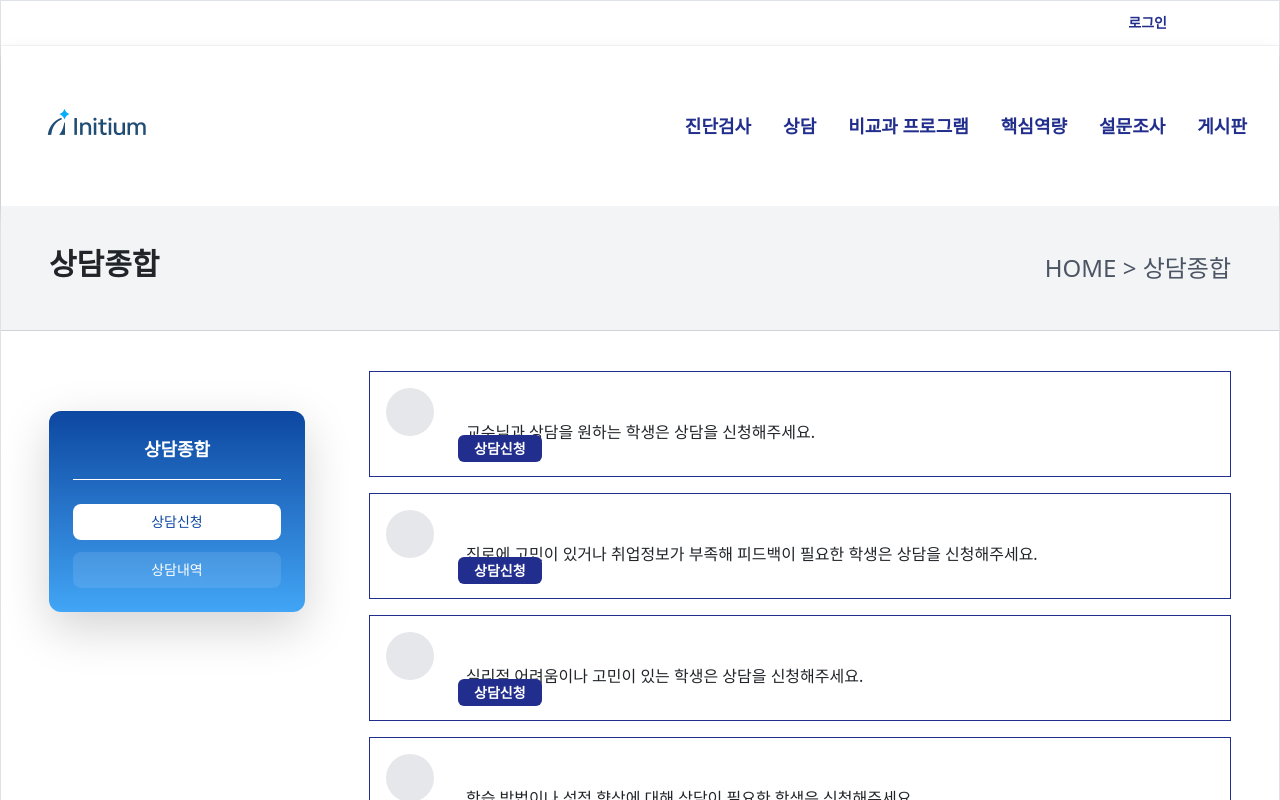
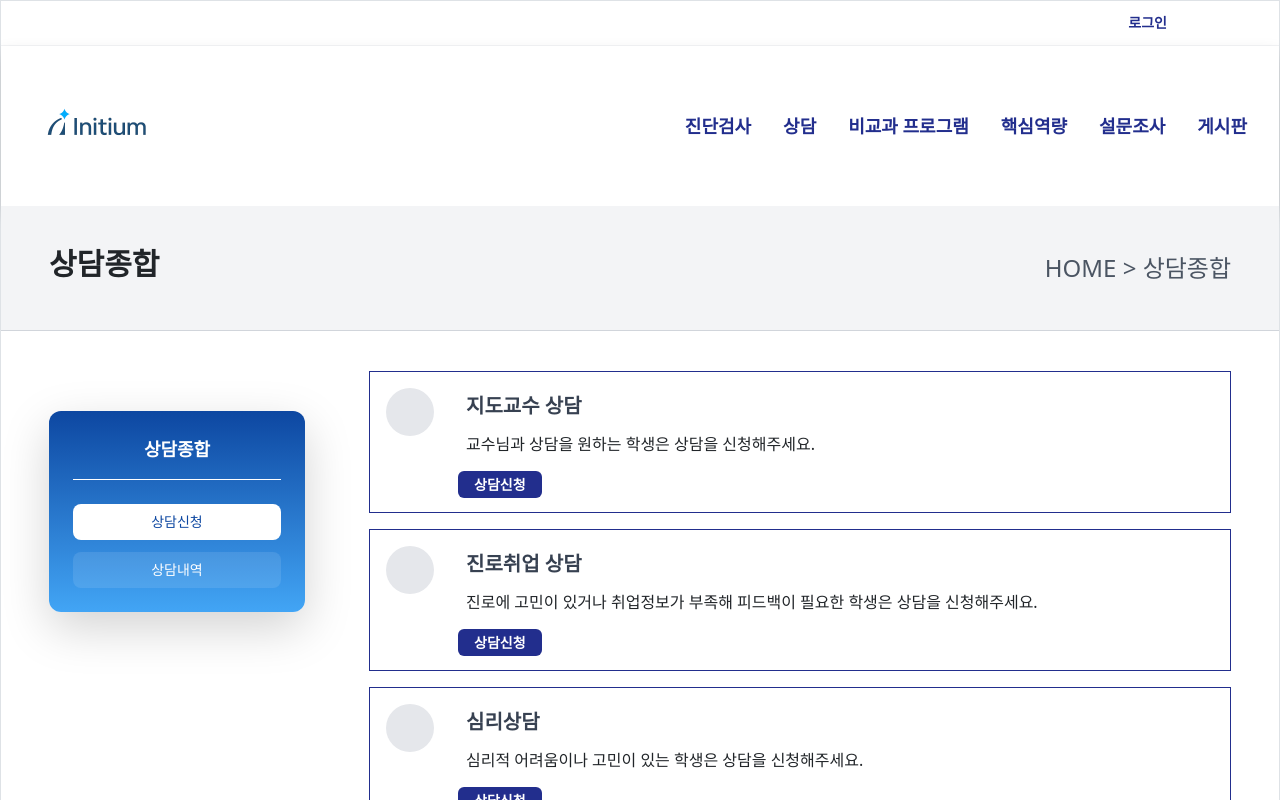
Before and after one commit to kimhyungkwan900/SecondProjINITIUMFront, a React (Vite) app: page /consult in a window 1280 px wide. Shown: the top 800 px of the page. Built offline with nearby package versions, Linux system fonts and the light colour scheme; no server answers.

Commit message:
2025-08-07 1801

```diff
--- a/src/component/user/consultation/ApplyConsultBox.jsx
+++ b/src/component/user/consultation/ApplyConsultBox.jsx
@@ -3,22 +3,19 @@ import LinkedButton from "../../common/LinkedButton";
 const ApplyConsultBox = ({info})=>{
     return(
         <div className="flex items-start border-1 mb-3 p-3 border-[#222E8D] space-x-6">
-            {/* <!-- 원형 프로필/아이콘 자리 --> */}
             <div className="w-12 h-12 bg-gray-200 rounded-full">
                 <img src={info.imageSrc} />
             </div>
-            {/* <!-- 오른쪽 컨텐츠 --> */}
             <div className="flex-1">
-                {/* <!-- 상단 라벨 --> */}
-                <div className="inline-block text-gray-700 text-2xl font-bold px-2 py-1 rounded">{name}</div>
+                <div className="inline-block text-gray-700 text-xl font-bold px-2 py-1 rounded">{info.name}</div>
 
-                {/* <!-- 설명 텍스트 자리 --> */}
                 <div className="text-base mt-2 ml-2 h-4 rounded w-full">{info.description}</div>
 
-                {/* <!-- 신청 버튼 --> */}
-                <LinkedButton to={info.link} variant="primary">
-                    {info.type}
-                </LinkedButton>
+                <div className="mt-4">
+                    <LinkedButton to={info.link} variant="primary">
+                        {info.type}
+                    </LinkedButton>
+                </div>
             </div>
         </div>
     );
--- a/src/pages/user/consultation/ApplyConsultMainPage.jsx
+++ b/src/pages/user/consultation/ApplyConsultMainPage.jsx
@@ -62,9 +62,6 @@ const ApplyConsultMainPage = ()=>{
                     {applyItems.map((item, idx)=>(
                         <ApplyConsultBox key={idx} info={item}/>
                     ))}
-                    {/* <ApplyConsultBox name={''} description={''} type={'상담신청'}/>
-                    <ApplyConsultBox name={''} description={''} type={'상담신청'}/>
-                    <ApplyConsultBox name={''} description={''} type={'상담신청'}/> */}
                 </div>
             </div>
         </div>
--- a/src/pages/user/consultation/CnslrConsultManageMainPage.jsx
+++ b/src/pages/user/consultation/CnslrConsultManageMainPage.jsx
@@ -60,13 +60,9 @@ const CnslrConsultManageMainPage = ()=>{
 
                 {/* 우측 본문 콘텐츠 */}
                 <div className="flex-1 flex-col ml-10">
-                    {applyItems.map((item)=>{
-                        <ApplyConsultBox info={item}/>
-                    })}
-                    {/* <ApplyConsultBox imgSrc={''} name={'지도교수 상담'} description={'교수님과 상담을 원하는 학생은 상담을 신청해주세요.'} type={'상담신청'}/>
-                    <ApplyConsultBox name={'진로취업 상담'} description={'진로에 고민이 있거나 취업정보가 부족해 피드백이 필요한 학생은 상담을 신청해주세요.'} type={'상담신청'}/>
-                    <ApplyConsultBox name={'심리상담'} description={'심리적 어려움이나 고민이 있는 학생은 상담을 신청해주세요.'} type={'상담신청'}/>
-                    <ApplyConsultBox name={'학습상담'} description={'학습 방법이나 성적 향상에 대해 상담이 필요한 학생은 신청해주세요.'} type={'상담신청'}/>*/}
+                    {applyItems.map((item, idx)=>(
+                        <ApplyConsultBox key={idx} info={item}/>
+                    ))}
                 </div>
             </div>
         </div>
```
